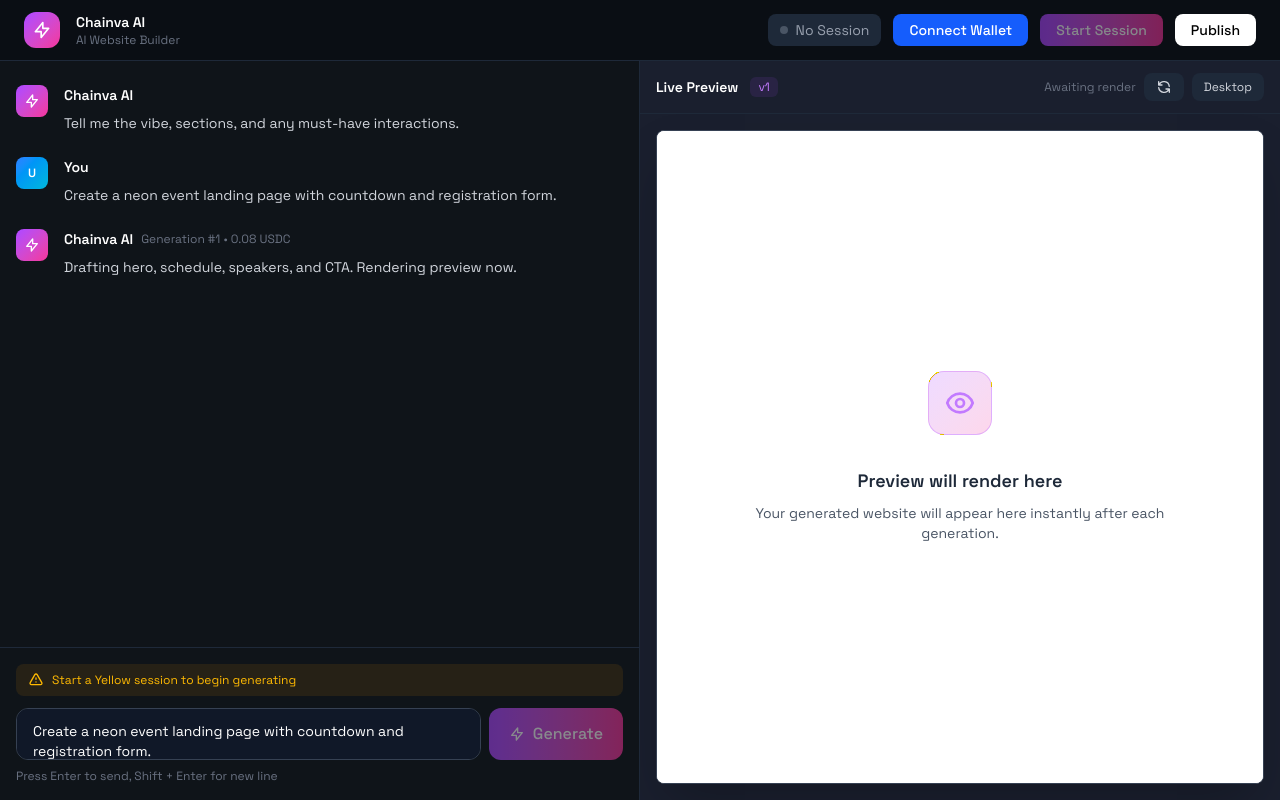
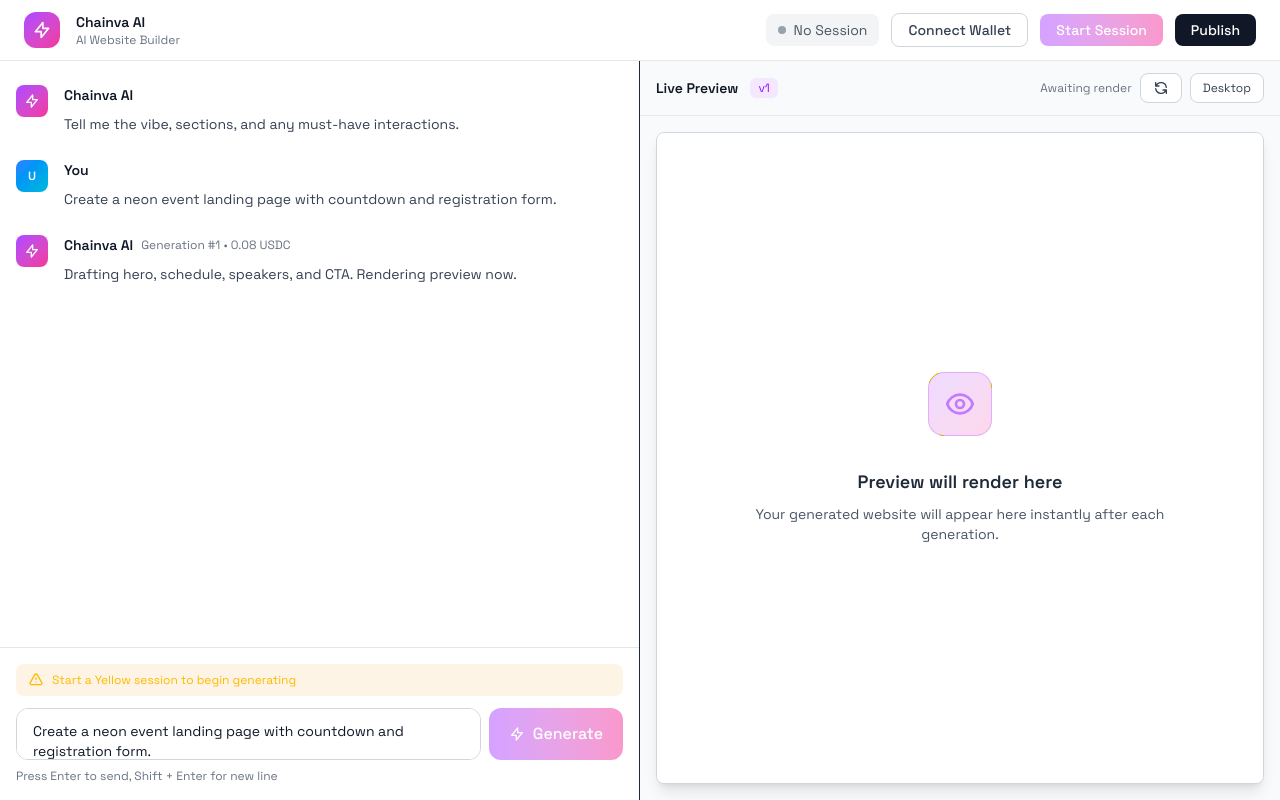
Before and after one commit to satyasandeep007/yellow-studio, a Next.js app: page / in a window 1280 px wide. Built offline with nearby package versions, Linux system fonts and the light colour scheme.

Commit message:
feat(ui): change theme to white

```diff
--- a/app/globals.css
+++ b/app/globals.css
@@ -21,8 +21,8 @@
 
 body {
   min-height: 100vh;
-  background: #0a0e14;
-  color: var(--text-main);
+  background: #ffffff;
+  color: #1f2937;
   font-family: var(--font-sans), system-ui, sans-serif;
   overflow: hidden;
 }
--- a/components/BuilderHeader.tsx
+++ b/components/BuilderHeader.tsx
@@ -24,7 +24,7 @@ export function BuilderHeader({
     : "Session: Not started";
 
   return (
-    <header className="flex items-center justify-between border-b border-gray-800 bg-[#0a0e14] px-6 py-3">
+    <header className="flex items-center justify-between border-b border-gray-200 bg-white px-6 py-3">
       {/* Left: Logo & Project Name */}
       <div className="flex items-center gap-4">
         <div className="flex h-9 w-9 items-center justify-center rounded-xl bg-gradient-to-br from-purple-500 to-pink-500">
@@ -33,7 +33,7 @@ export function BuilderHeader({
           </svg>
         </div>
         <div>
-          <h1 className="text-sm font-semibold text-white">Chainva AI</h1>
+          <h1 className="text-sm font-semibold text-gray-900">Chainva AI</h1>
           <p className="text-xs text-gray-500">AI Website Builder</p>
         </div>
       </div>
@@ -42,13 +42,13 @@ export function BuilderHeader({
       <div className="flex items-center gap-3">
         {/* Session Status */}
         {sessionActive ? (
-          <div className="flex items-center gap-2 rounded-lg bg-green-500/10 px-3 py-1.5 text-sm">
+          <div className="flex items-center gap-2 rounded-lg bg-green-50 px-3 py-1.5 text-sm">
             <div className="h-2 w-2 animate-pulse rounded-full bg-green-500"></div>
-            <span className="font-medium text-green-400">{sessionBalance.toFixed(2)} USDC</span>
+            <span className="font-medium text-green-600">{sessionBalance.toFixed(2)} USDC</span>
           </div>
         ) : (
-          <div className="flex items-center gap-2 rounded-lg bg-gray-800 px-3 py-1.5 text-sm text-gray-400">
-            <div className="h-2 w-2 rounded-full bg-gray-600"></div>
+          <div className="flex items-center gap-2 rounded-lg bg-gray-100 px-3 py-1.5 text-sm text-gray-600">
+            <div className="h-2 w-2 rounded-full bg-gray-400"></div>
             <span>No Session</span>
           </div>
         )}
@@ -56,11 +56,11 @@ export function BuilderHeader({
         {/* Wallet Connection */}
         {walletConnected ? (
           <div className="flex items-center gap-2">
-            <div className="rounded-lg bg-gray-800 px-3 py-1.5 text-sm font-mono text-gray-300">
+            <div className="rounded-lg bg-gray-100 px-3 py-1.5 text-sm font-mono text-gray-700">
               {walletAddress}
             </div>
             <button
-              className="rounded-lg bg-gray-800 px-3 py-1.5 text-sm text-gray-300 hover:bg-gray-700"
+              className="rounded-lg bg-gray-100 px-3 py-1.5 text-sm text-gray-700 hover:bg-gray-200"
               onClick={onDisconnectWallet}
             >
               Disconnect
@@ -68,7 +68,7 @@ export function BuilderHeader({
           </div>
         ) : (
           <button
-            className="rounded-lg bg-blue-600 px-4 py-1.5 text-sm font-medium text-white hover:bg-blue-700"
+            className="rounded-lg border border-gray-300 bg-white px-4 py-1.5 text-sm font-medium text-gray-700 hover:bg-gray-50"
             onClick={onConnectWallet}
           >
             Connect Wallet
@@ -94,7 +94,7 @@ export function BuilderHeader({
         )}
 
         {/* Publish Button */}
-        <button className="rounded-lg bg-white px-4 py-1.5 text-sm font-medium text-black hover:bg-gray-200">
+        <button className="rounded-lg bg-gray-900 px-4 py-1.5 text-sm font-medium text-white hover:bg-gray-800">
           Publish
         </button>
       </div>
--- a/components/ChatPanel.tsx
+++ b/components/ChatPanel.tsx
@@ -21,7 +21,7 @@ export function ChatPanel({
   messages,
 }: ChatPanelProps) {
   return (
-    <div className="flex h-full flex-col bg-[#0f1419]">
+    <div className="flex h-full flex-col bg-white">
       {/* Messages Area */}
       <div className="flex-1 overflow-y-auto px-4 py-6">
         <div className="mx-auto w-full max-w-3xl space-y-6">
@@ -32,8 +32,8 @@ export function ChatPanel({
                   <path strokeLinecap="round" strokeLinejoin="round" strokeWidth={2} d="M13 10V3L4 14h7v7l9-11h-7z" />
                 </svg>
               </div>
-              <h2 className="text-2xl font-semibold text-white">Start Building</h2>
-              <p className="mt-2 text-sm text-gray-400">Describe your website and watch it come to life</p>
+              <h2 className="text-2xl font-semibold text-gray-900">Start Building</h2>
+              <p className="mt-2 text-sm text-gray-600">Describe your website and watch it come to life</p>
             </div>
           ) : (
             messages.map((message) => {
@@ -57,14 +57,14 @@ export function ChatPanel({
                   {/* Message Content */}
                   <div className="flex-1 space-y-2">
                     <div className="flex items-center gap-2">
-                      <span className="text-sm font-semibold text-white">
+                      <span className="text-sm font-semibold text-gray-900">
                         {isUser ? "You" : "Chainva AI"}
                       </span>
                       {message.meta && (
                         <span className="text-xs text-gray-500">{message.meta}</span>
                       )}
                     </div>
-                    <div className="prose prose-invert max-w-none text-sm text-gray-300">
+                    <div className="max-w-none text-sm text-gray-700 leading-relaxed">
                       {message.content}
                     </div>
                   </div>
@@ -76,7 +76,7 @@ export function ChatPanel({
       </div>
 
       {/* Input Area */}
-      <div className="border-t border-gray-800 bg-[#0f1419] px-4 py-4">
+      <div className="border-t border-gray-200 bg-white px-4 py-4">
         <div className="mx-auto w-full max-w-3xl">
           {!canGenerate && (
             <div className="mb-3 flex items-center gap-2 rounded-lg bg-amber-500/10 px-3 py-2 text-xs text-amber-400">
@@ -88,7 +88,7 @@ export function ChatPanel({
           )}
           <div className="relative flex items-end gap-2">
             <textarea
-              className="min-h-[52px] flex-1 resize-none rounded-xl border border-gray-700 bg-gray-900 px-4 py-3 text-sm text-white placeholder-gray-500 focus:border-purple-500 focus:outline-none focus:ring-1 focus:ring-purple-500"
+              className="min-h-[52px] flex-1 resize-none rounded-xl border border-gray-300 bg-white px-4 py-3 text-sm text-gray-900 placeholder-gray-400 focus:border-purple-500 focus:outline-none focus:ring-1 focus:ring-purple-500"
               placeholder="Describe your website... (e.g., 'Create a neon event landing page with countdown')"
               value={prompt}
               onChange={(e) => onPromptChange(e.target.value)}
--- a/components/PreviewPanel.tsx
+++ b/components/PreviewPanel.tsx
@@ -10,13 +10,13 @@ export function PreviewPanel({
   lastUpdated,
 }: PreviewPanelProps) {
   return (
-    <div className="flex h-full flex-col bg-[#1a1f2e]">
+    <div className="flex h-full flex-col bg-gray-50">
       {/* Preview Header */}
-      <div className="flex items-center justify-between border-b border-gray-800 px-4 py-3">
+      <div className="flex items-center justify-between border-b border-gray-200 px-4 py-3">
         <div className="flex items-center gap-3">
-          <h3 className="text-sm font-semibold text-white">Live Preview</h3>
+          <h3 className="text-sm font-semibold text-gray-900">Live Preview</h3>
           {versionLabel && (
-            <span className="rounded-md bg-purple-500/10 px-2 py-0.5 text-xs text-purple-400">
+            <span className="rounded-md bg-purple-100 px-2 py-0.5 text-xs text-purple-600">
               {versionLabel}
             </span>
           )}
@@ -25,12 +25,12 @@ export function PreviewPanel({
           {lastUpdated && (
             <span className="text-xs text-gray-500">{lastUpdated}</span>
           )}
-          <button className="rounded-lg bg-gray-800 px-3 py-1.5 text-xs text-gray-300 hover:bg-gray-700">
+          <button className="rounded-lg bg-white border border-gray-300 px-3 py-1.5 text-xs text-gray-700 hover:bg-gray-50">
             <svg className="h-4 w-4" fill="none" stroke="currentColor" viewBox="0 0 24 24">
               <path strokeLinecap="round" strokeLinejoin="round" strokeWidth={2} d="M4 4v5h.582m15.356 2A8.001 8.001 0 004.582 9m0 0H9m11 11v-5h-.581m0 0a8.003 8.003 0 01-15.357-2m15.357 2H15" />
             </svg>
           </button>
-          <button className="rounded-lg bg-gray-800 px-3 py-1.5 text-xs text-gray-300 hover:bg-gray-700">
+          <button className="rounded-lg bg-white border border-gray-300 px-3 py-1.5 text-xs text-gray-700 hover:bg-gray-50">
             Desktop
           </button>
         </div>
@@ -38,7 +38,7 @@ export function PreviewPanel({
 
       {/* Preview Content */}
       <div className="flex flex-1 overflow-hidden p-4">
-        <div className="flex flex-1 overflow-hidden rounded-lg border border-gray-700 bg-white shadow-2xl">
+        <div className="flex flex-1 overflow-hidden rounded-lg border border-gray-300 bg-white shadow-lg">
           {html ? (
             <iframe
               className="h-full w-full bg-white"
```
